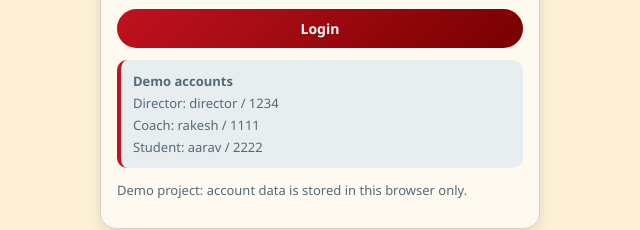
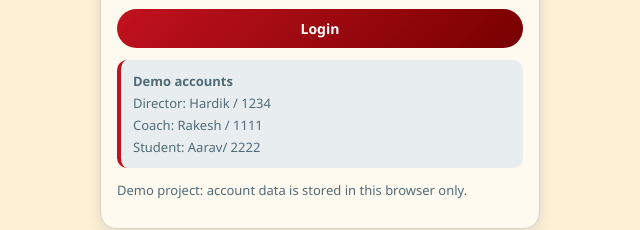
Before and after one commit to Ramkumar-1803/ATHELETE-PARTNER, a plain HTML site: page index.html in a window 1280 px wide. Shown: the part 400-630 px from the top of the page, 320-960 px from the left. Drawn offline with Linux system fonts and the light colour scheme.

Commit message:
Update demo account credentials in index.html

```diff
--- a/index.html
+++ b/index.html
@@ -35,9 +35,9 @@
       <button class="main-btn full" id="loginBtn">Login</button>
       <div class="hint">
         <b>Demo accounts</b><br>
-        Director: director / 1234<br>
-        Coach: rakesh / 1111<br>
-        Student: aarav / 2222
+        Director: Hardik  / 1234<br>
+        Coach: Rakesh / 1111<br>
+        Student: Aarav/ 2222
       </div>
       <p class="small">Demo project: account data is stored in this browser only.</p>
     </div>
```
